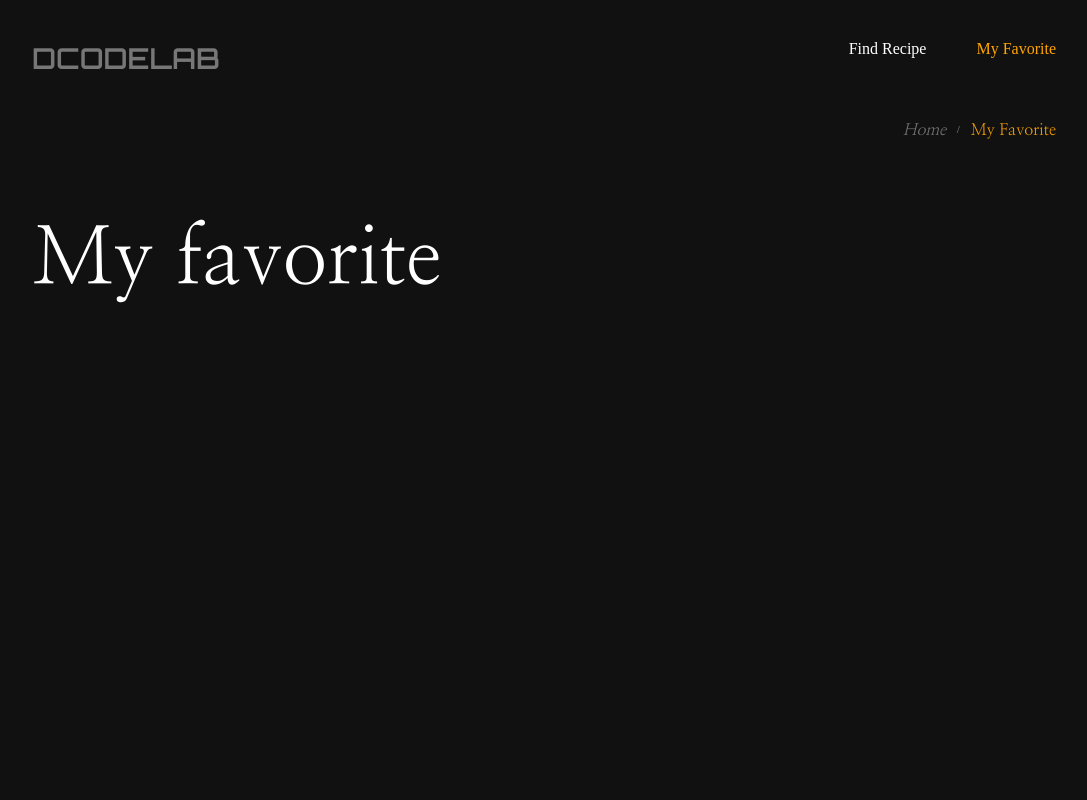
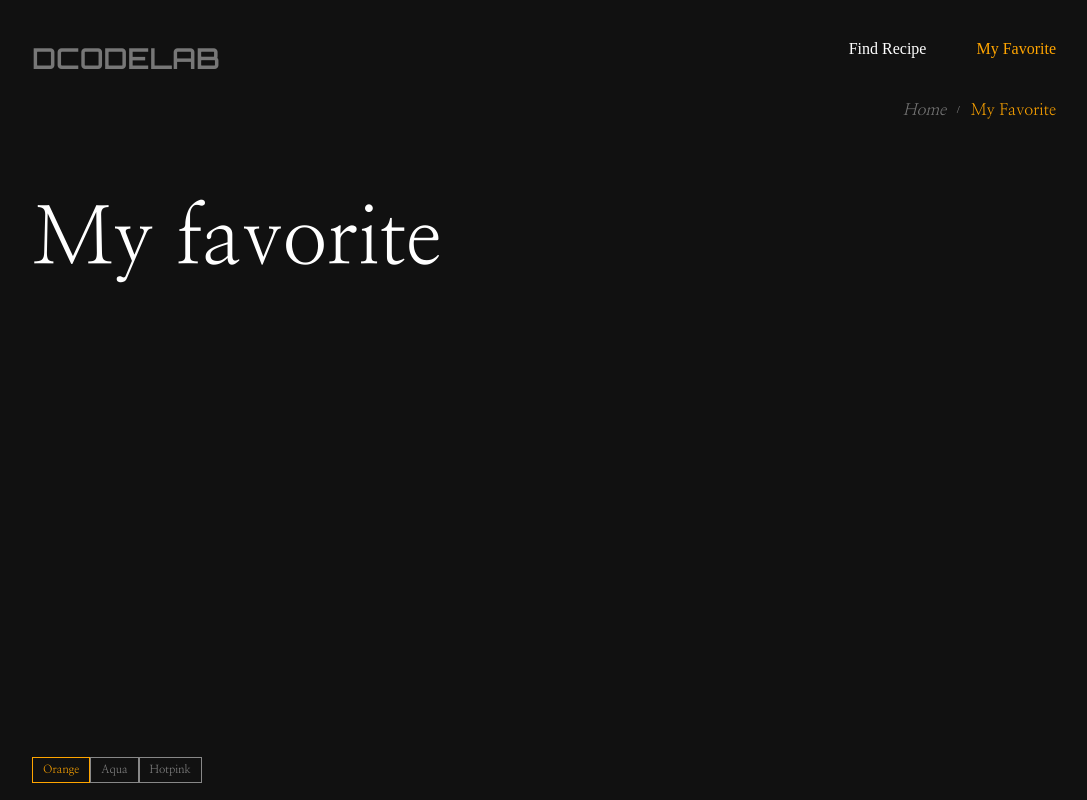
Before and after one commit to seohyon-cho/next13-atomic, a Next.js app: page /my-favorite in a window 1280 px wide. Shown: the whole page, without its empty margins (96-1183 px from the left). Built offline with nearby package versions, Linux system fonts and the light colour scheme.

Commit message:
Footer 컴포넌트 추가 및 전역데이터 관리 hook을 활용해 테마컬러 변경 기능 구현

```diff
--- /dev/null
+++ b/components/organisms/footer/Footer.jsx
@@ -0,0 +1,13 @@
+import clsx from 'clsx';
+import styles from './footer.module.scss';
+import Category from '@/components/molecules/category/Category';
+import { useGlobalData } from '@/hooks/useGlobalContext';
+
+export default function Footer() {
+	const { Theme, setTheme } = useGlobalData();
+	return (
+		<footer className={clsx(styles.footer)}>
+			<Category dataArr={['theme1', 'theme2', 'theme3']} nameArr={['Orange', 'Aqua', 'Hotpink']} onClick={setTheme} selectedEl={Theme} />
+		</footer>
+	);
+}
--- /dev/null
+++ b/components/organisms/footer/footer.module.scss
@@ -0,0 +1,7 @@
+.footer {
+	width: 80vw;
+	height: 60px;
+	display: flex;
+	align-items: center;
+	margin: 0 auto;
+}
--- a/components/template/layout/Layout.jsx
+++ b/components/template/layout/Layout.jsx
@@ -5,6 +5,8 @@ import Breadcrumb from '@/components/molecules/breadcrumb/Breadcrumb';
 import { Nanum_Myeongjo, Orbitron } from 'next/font/google';
 import { useRouter } from 'next/router';
 import { AnimatePresence, motion } from 'framer-motion';
+import Footer from '@/components/organisms/footer/Footer';
+import { useGlobalData } from '@/hooks/useGlobalContext';
 
 const nanum = Nanum_Myeongjo({
 	subsets: ['latin'],
@@ -22,6 +24,7 @@ const orbitron = Orbitron({
 
 export default function Layout({ children }) {
 	const router = useRouter();
+	const { Theme } = useGlobalData();
 	return (
 		// <AnimatePresence> 에 mode='wait' 속성을 부여하면, 기존 컴포넌트에서 실행되고 있는 모션 컴포넌트가 있을 때, 해당 모션이 끝날 때까지 unmount를 지연 시킴. (=> 사라지는 모션까지 온전하게 나타날 수 있도록 모션 시간 확보가 가능해짐. )
 		// 기본적으로는 path명 변경 시 모션을 기다리지 않고 바로 페이지 컴포넌트가 바뀌지만,
@@ -30,18 +33,21 @@ export default function Layout({ children }) {
 		<AnimatePresence mode='wait'>
 			{/* router 변경을 감지하는 모션 컴포넌트 */}
 			<motion.div key={router.pathname}>
-				<div className={clsx(styles.layout, nanum.variable, orbitron.variable)}>
+				<div className={clsx(styles.layout, nanum.variable, orbitron.variable, Theme)}>
 					<Header />
 					<div className={clsx(styles.content)}>
 						{router.asPath !== '/' && <Breadcrumb />}
 						{children}
 					</div>
+					<Footer />
+					<motion.div className='in' initial={{ scaleX: 0 }} animate={{ scaleX: 0 }} exit={{ scaleX: 1 }} transition={{ duration: 0.7 }}></motion.div>
+					<motion.div
+						className='out'
+						initial={{ scaleX: 1 }}
+						animate={{ scaleX: 0 }}
+						exit={{ scaleX: 0 }}
+						transition={{ duration: 0.7 }}></motion.div>
 				</div>
-				{/* router 변경 시마다 실제로 모션이 일어날 박스 요소 */}
-				{/* 패널이 안 보이다가 오른쪽으로 늘어나는 모션 컴포넌트 */}
-				<motion.div className='in' initial={{ scaleX: 0 }} animate={{ scaleX: 0 }} exit={{ scaleX: 1 }} transition={{ duration: 0.7 }}></motion.div>
-				{/* 패널이 보이다가 오른쪽으로 사라지는 모션 컴포넌트 */}
-				<motion.div className='out' initial={{ scaleX: 1 }} animate={{ scaleX: 0 }} exit={{ scaleX: 0 }} transition={{ duration: 0.7 }}></motion.div>
 			</motion.div>
 		</AnimatePresence>
 	);
--- a/components/template/layout/layout.module.scss
+++ b/components/template/layout/layout.module.scss
@@ -3,7 +3,7 @@
 	height: 100vh;
 	overflow: hidden;
 	background: #111;
-	padding: 15vh 0 4vh;
+	padding: 100px 0 60px;
 
 	// header를 제외한 컨텐츠 영역
 	.content {
@@ -11,6 +11,8 @@
 		height: 100%;
 		overflow-y: auto;
 		overflow-x: hidden;
+		position: relative;
+		z-index: 4;
 
 		// 그 내부의 커스텀 스크롤 바 설정
 		&::-webkit-scrollbar {
```
